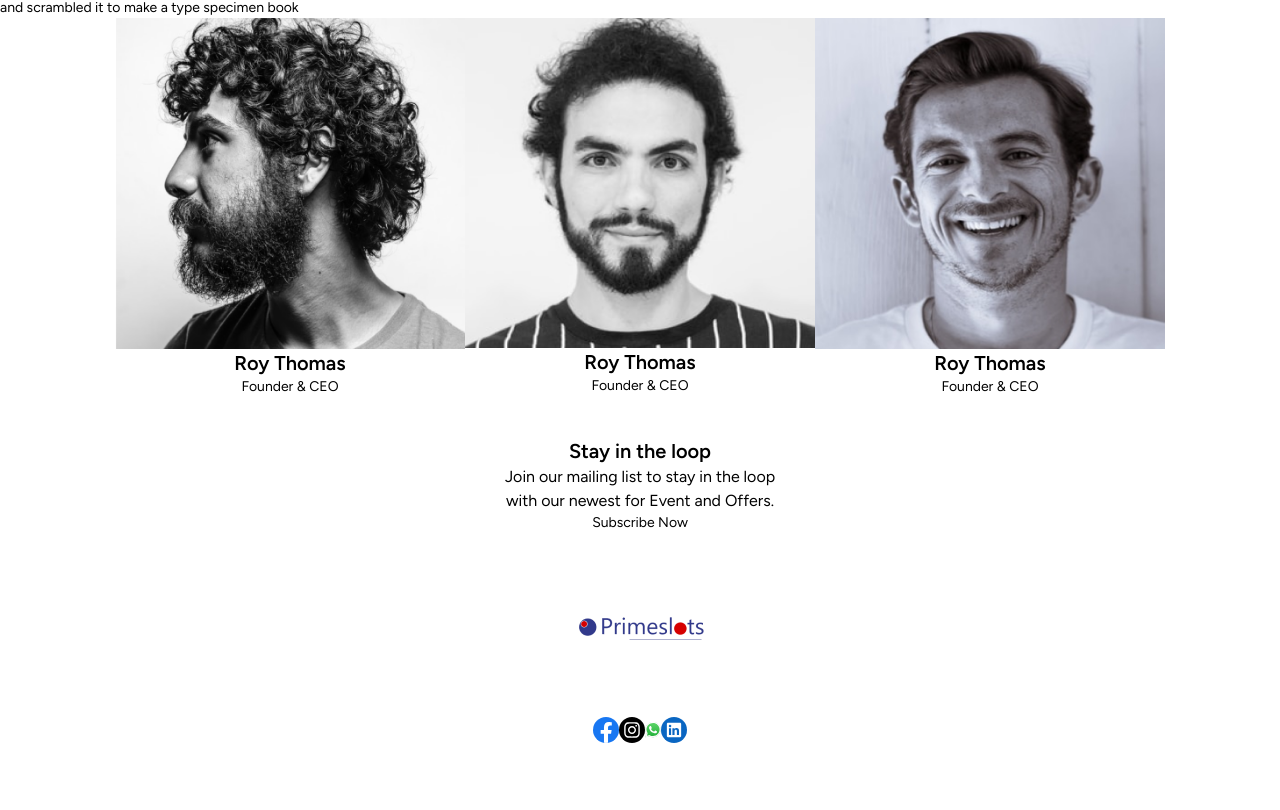
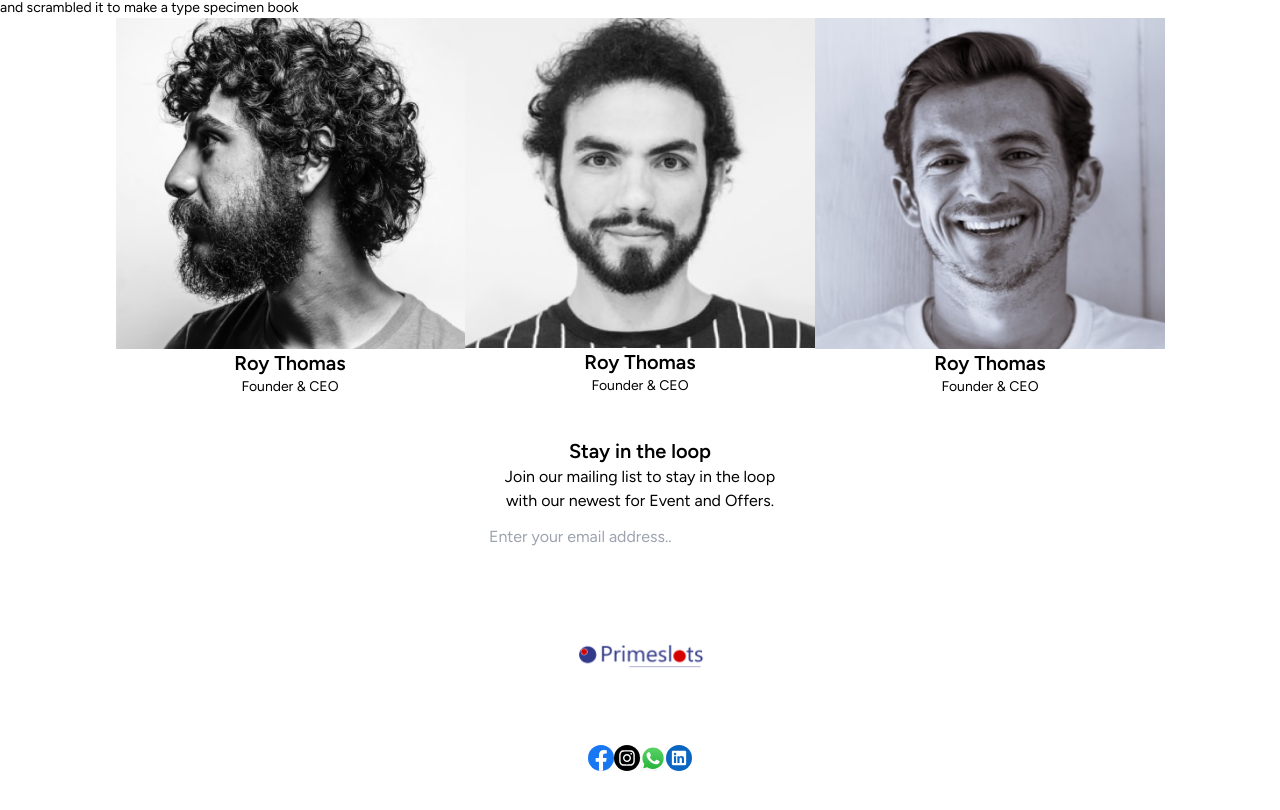
Before and after one commit to Ashu123falle/PrimeSlots, a Next.js app: page /About in a window 1280 px wide. Shown: the part 5696-6506 px from the top of the page. Built offline with nearby package versions, Linux system fonts and the light colour scheme.

Commit message:
made changes image tag and added subscribe now button

```diff
--- a/Components/Footer/Footer.js
+++ b/Components/Footer/Footer.js
@@ -1,15 +1,18 @@
 
+import Image from "next/image";
 import Link from "next/link";
 
 
 const Footer = () => {
 
     return (
-        <div className="bg-[#0a075f] text-white py-6  flex flex-col justify-center items-center pl-6 mt-[-1px]">
+        <div className="bg-[#0a075f] text-white py-6  flex flex-col justify-center items-center pl-6 mt-[-1px]  max-sm:pt-14">
             <div className="container flex flex-col items-center p-6 text-gray-200 md:p-10 md:flex-row md:justify-between md:items-start">
                 <div className="mb-6 w-[300px] md:w-[300px] md:mr-8 text-center md:text-left md:flex flex-col ">
                     <div className="w-full md:w-[80%] mx-auto flex justify-center md:justify-start md:mx-0">
-                        <img
+                        <Image
+                            width={136.697}
+                            height={32}
                             src='/assets/mainlogo.png'
                             alt="Main Logo"
                             className="logo"
@@ -18,16 +21,16 @@ const Footer = () => {
                     <p className="mt-3">3, 4th floor, Siddharth Bandodkar Bhavan, Panji, Goa 403001</p>
                     <div className="flex items-center justify-center gap-5 mt-3 logos md:justify-start">
   <a href="https://www.facebook.com" target="_blank" rel="noopener noreferrer">
-    <img src='/assets/Facebook.svg' alt="Facebook Logo" className="logo" />
+    <Image src='/assets/Facebook.svg'  width={26} height={26} alt="Facebook Logo" className="logo" />
   </a>
   <a href="https://www.instagram.com" target="_blank" rel="noopener noreferrer">
-    <img src='/assets/instagram.svg' alt="Instagram Logo" className="logo" />
+    <Image src='/assets/instagram.svg' width={26} height={26}  alt="Instagram Logo" className="logo" />
   </a>
   <a href="https://www.example.com" target="_blank" rel="noopener noreferrer">
-    <img src='/assets/Group.svg' alt="Group Logo" className="logo" />
+    <Image src='/assets/Group.svg'  width={26} height={26} alt="Group Logo" className="logo" />
   </a>
   <a href="https://www.linkedin.com" target="_blank" rel="noopener noreferrer">
-    <img src='/assets/LinkedIn.svg' alt="LinkedIn Logo" className="logo" />
+    <Image src='/assets/LinkedIn.svg' width={26} height={26}  alt="LinkedIn Logo" className="logo" />
   </a>
 </div>
                 </div>
--- a/Components/StayLoop/StayLoop.js
+++ b/Components/StayLoop/StayLoop.js
@@ -1,9 +1,12 @@
-import React from 'react'
+import Image from 'next/image';
+import React from 'react';
+import { useMediaQuery } from 'react-responsive';
 
 const StayLoop = () => {
-    return (
-        <>
-            <div className="main h-[160px] sm:h-[160px] md:h-[180px]  bg-gradient-to-b from-[#241E1F] to-[#0A075F]  flex justify-center items-center ">
+  const isSmallScreen = useMediaQuery({ maxWidth: 640 });
+
+  return (
+    <div className="main h-[160px] sm:h-[160px] md:h-[180px]  bg-gradient-to-b from-[#241E1F] to-[#0A075F]  flex justify-center items-center  max-sm:pt-14 ">
                 <div className='xl:p-7 lg:p-5 xl:w-[75%] lg:w-[85%] md:w-[90%] sm:w-[92%] w-[90%] flex sm:flex-row flex-col justify-center items-center lg:space-x-10 sm:space-y-0 space-y-7'>
 
                     <div className="content w-full">
@@ -15,14 +18,28 @@ const StayLoop = () => {
                         </div>
                     </div>
 
+        <div className="w-full h-[60px] flex items-center bg-white rounded-[45px] px-4 pl-2 pr-1.5 max-md:h-auto max-sm:rounded-[20px] max-sm:flex-col">
+          <input
+            className="w-full rounded-[50px] text-gray-700 mr-3 py-1 pl-2 leading-tight max-sm:mt-4"
+            type="text"
+            placeholder="Enter your email address.."
+            aria-label="Email Address"
+          />
+          <button
+            className="h-12 w-48 rounded-[50px] flex-shrink-0 bg-pink-600 hover:bg-pink-800 border-pink-600 hover:border-pink-800 text-lg border-4 text-white py-1 px-1 max-sm:w-[70px]  max-sm:border-white  max-sm:bg-white "
+            type="button"
+          >
+            {isSmallScreen ? (
+              <Image src="/assets/subscribe.png" width={70} height={70} alt="Subscribe" className='bg-white  rounded-[50px]'/>
+            ) : (
+              <span>Subscribe Now</span>
+            )}
+          </button>
+        </div>
 
-                    <div className="button sm:w-[50%] md:w-[80%] lg:w-full xl:w-full flex md:justify-center md:items-center sm:justify-end">
-                        <button className='text-sm px-12 py-2 lg:px-16 lg:py-3 md:px-12 md:py-3 sm:px-8 sm:py-3 bg-[#F5167E] text-[#FFF] rounded-full shadow-lg shadow-[rgba(61, 55, 241, 0.25)]'>Subscribe Now</button>
-                    </div>
-                </div>
-            </div>
-        </>
-    )
-}
+      </div>
+    </div>
+  );
+};
 
-export default StayLoop
+export default StayLoop;
--- a/package.json
+++ b/package.json
@@ -18,6 +18,7 @@
     "react-dom": "^18",
     "react-intersection-observer": "^9.5.3",
     "react-player": "^2.14.1",
+    "react-responsive": "^9.0.2",
     "react-select": "^5.8.0",
     "reactjs-popup": "^2.0.6"
   },
```
Also changed, not shown: Components/CategoryCard/CategoryCard.js (+6 -3 lines), Components/ExtraServices/ExtraServices.js (+8 -8 lines), Components/detailsComponent/detailsComponent.js (+8 -7 lines), public/assets/subscribe.png (added), 1 other file (tests, documents, lock files or other folders).
